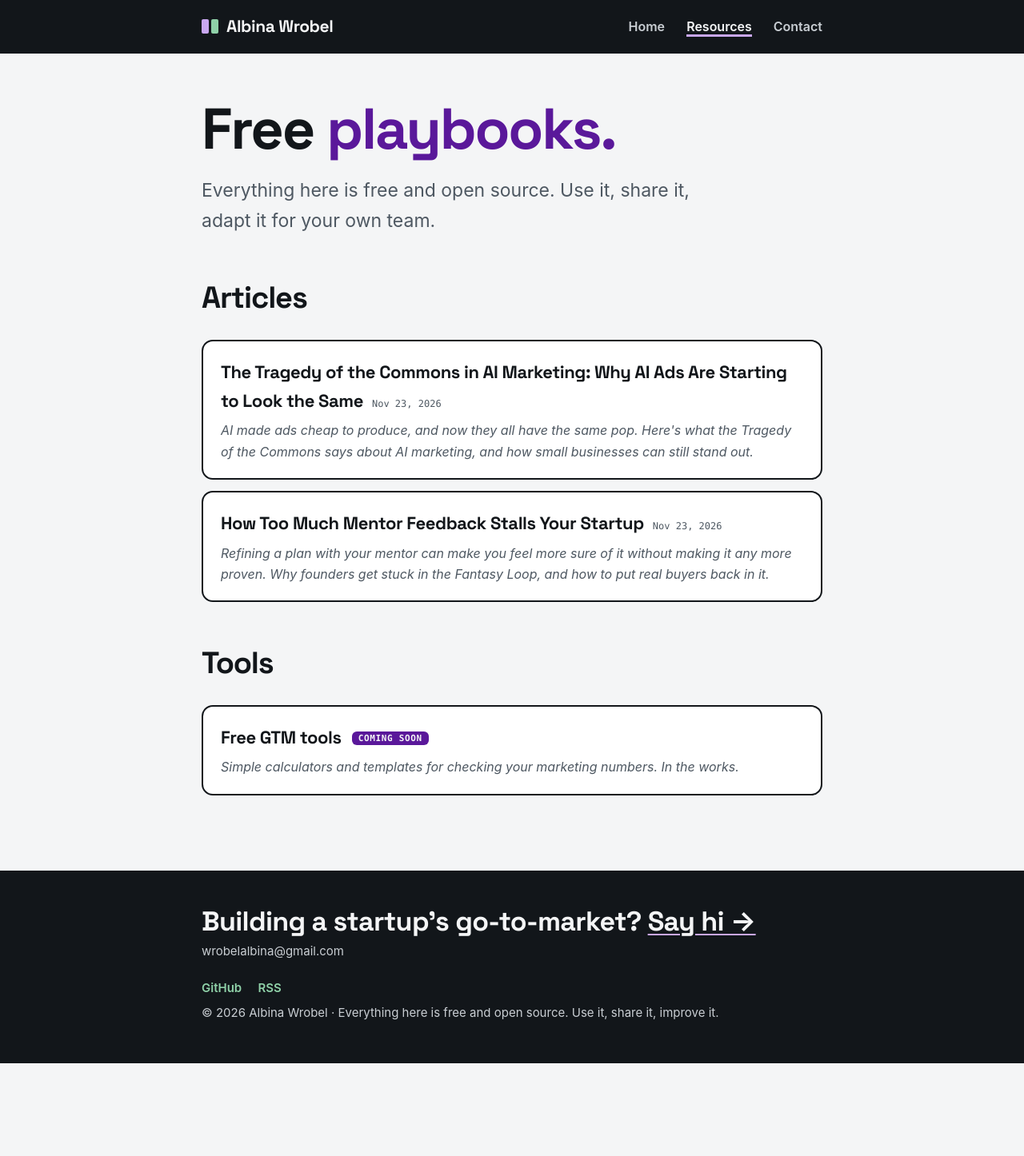
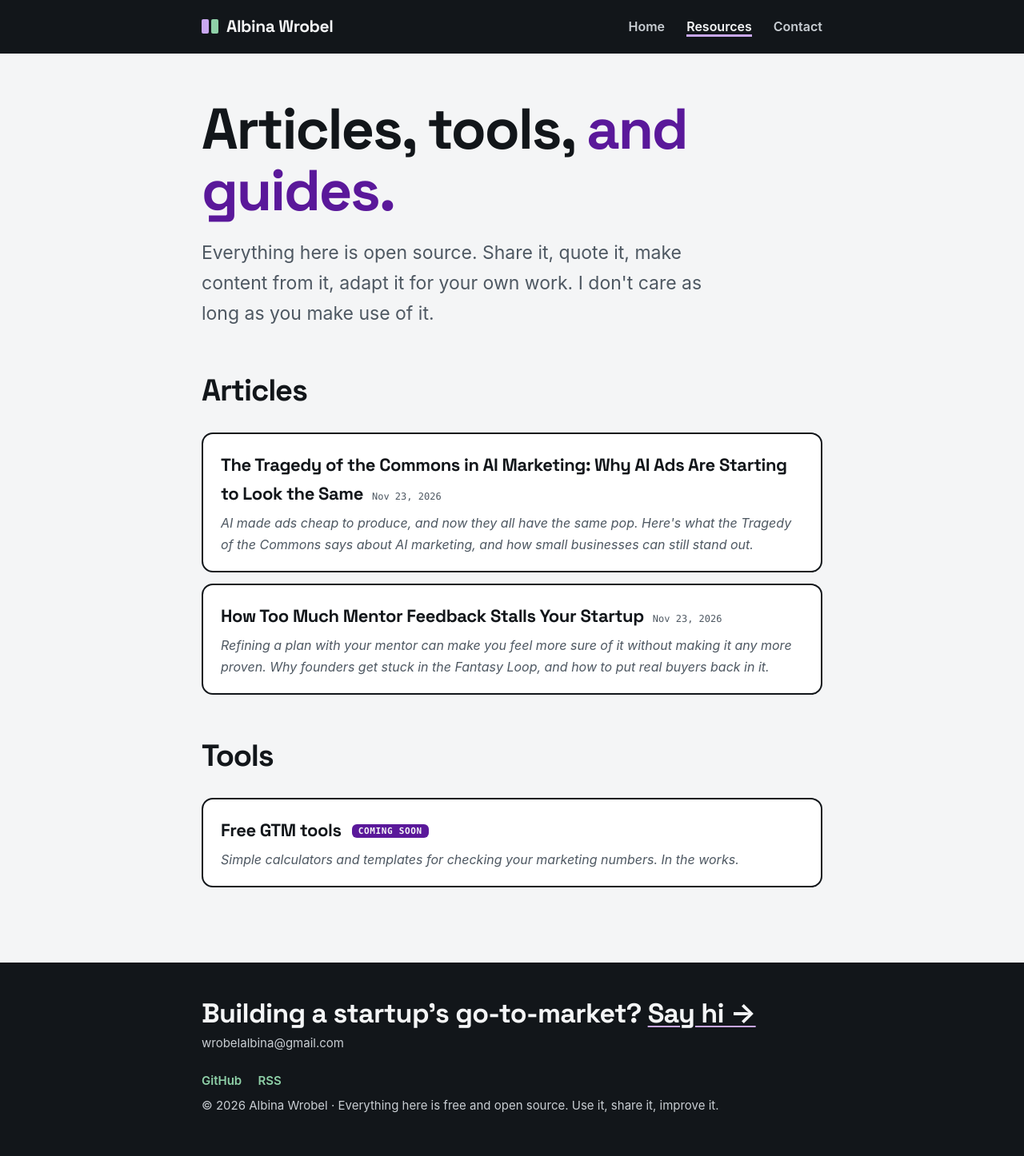
Before and after one commit to albinawrobel/albinawrobel.github.io, a Jekyll site: the page built from resources.md, in a window 1280 px wide. Shown: the whole page at 80% size. Built offline with Jekyll 4.4.1, drawn with Linux system fonts in a browser that asks for light colours; before the commit the page ends 1330 px from its top, so only the background shows below that.

Commit message:
Add files via upload

```diff
--- a/resources.md
+++ b/resources.md
@@ -5,10 +5,9 @@ description: Free, open-source articles on growth marketing and go-to-market str
 permalink: /resources/
 ---
 
+# Articles, tools, <span class="hl">and guides.</span>
 
-# Free <span class="hl">playbooks.</span>
-
-<p class="lede">Everything here is free and open source. Use it, share it, adapt it for your own team.</p>
+<p class="lede">Everything here is open source. Share it, quote it, make content from it, adapt it for your own work. I don't care as long as you make use of it.</p>
 
 ## Articles
 
```
